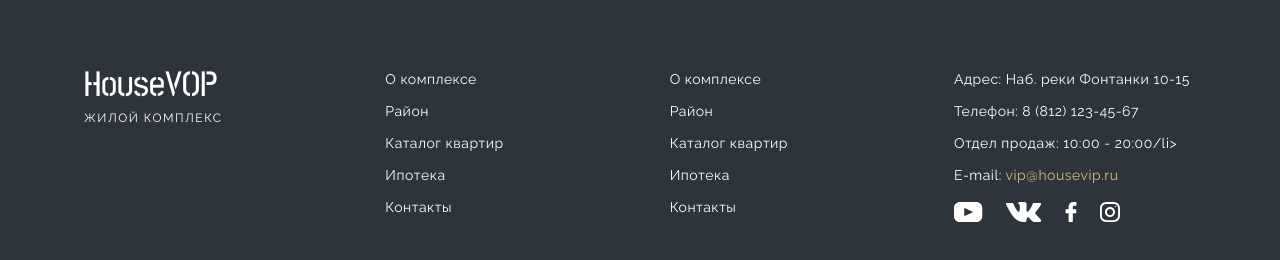
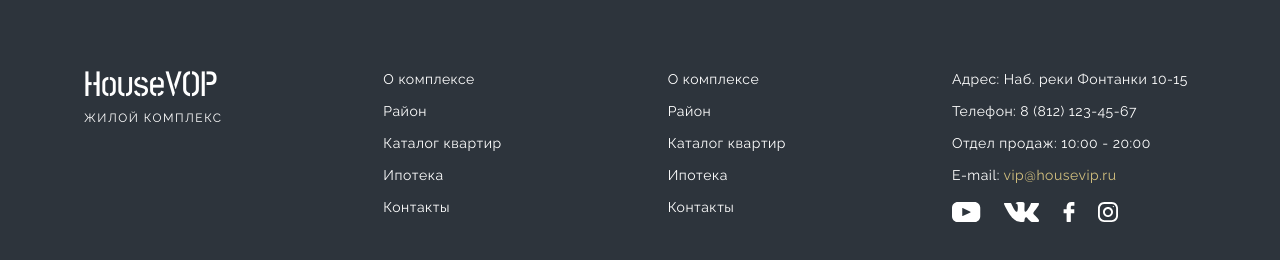
Before and after one commit to Oleksandr-1986/site13, a plain HTML site: page index.html in a window 1280 px wide. Shown: the part 4451-4711 px from the top of the page. Drawn offline with nearby package versions, Linux system fonts and the light colour scheme.

Commit message:
Add files via upload

```diff
--- a/index.html
+++ b/index.html
@@ -239,7 +239,7 @@
                   <ul>
                      <li>Адрес: Наб. реки Фонтанки 10-15</li>
                      <li>Телефон: 8 (812) 123-45-67</li>
-                     <li>Отдел продаж: 10:00 - 20:00/li>
+                     <li>Отдел продаж: 10:00 - 20:00</li>
                      <li>E-mail: <span class="gold">vip@housevip.ru</span></li>
                   </ul>
                   <div class="footer__social">
--- a/scss/style.scss
+++ b/scss/style.scss
@@ -649,10 +649,10 @@ body {
       }
       &:nth-child(2),
       &:nth-child(3) {
-         flex: 0 0 122px;
+         flex: 0 0 124px;
       }
       &:nth-child(4) {
-         flex: 0 0 242px;
+         flex: 0 0 244px;
       }
       ul {
          padding-top: 2px;
```
Also changed, not shown: css/style.css.
